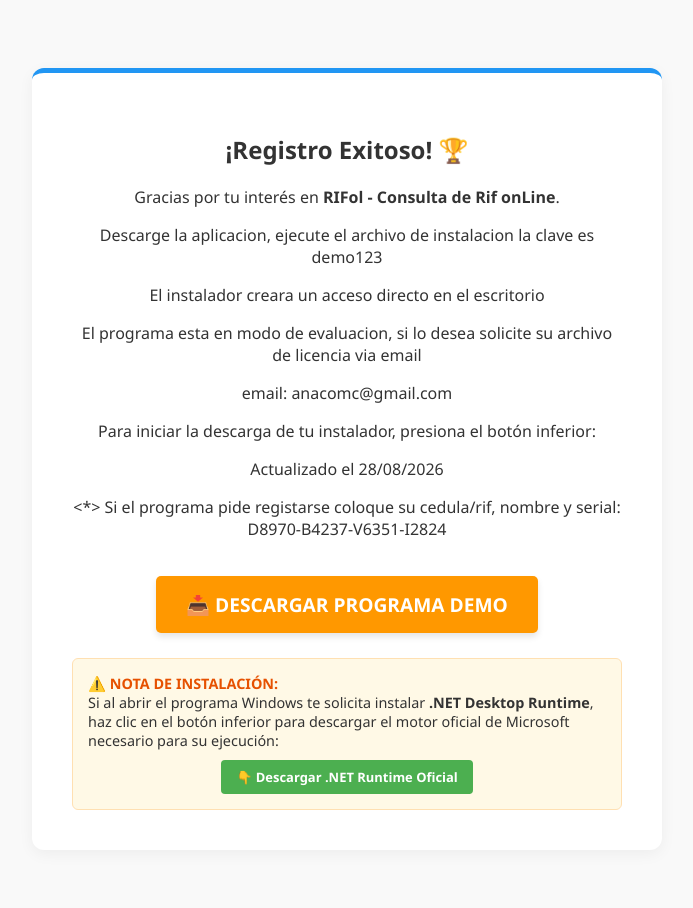
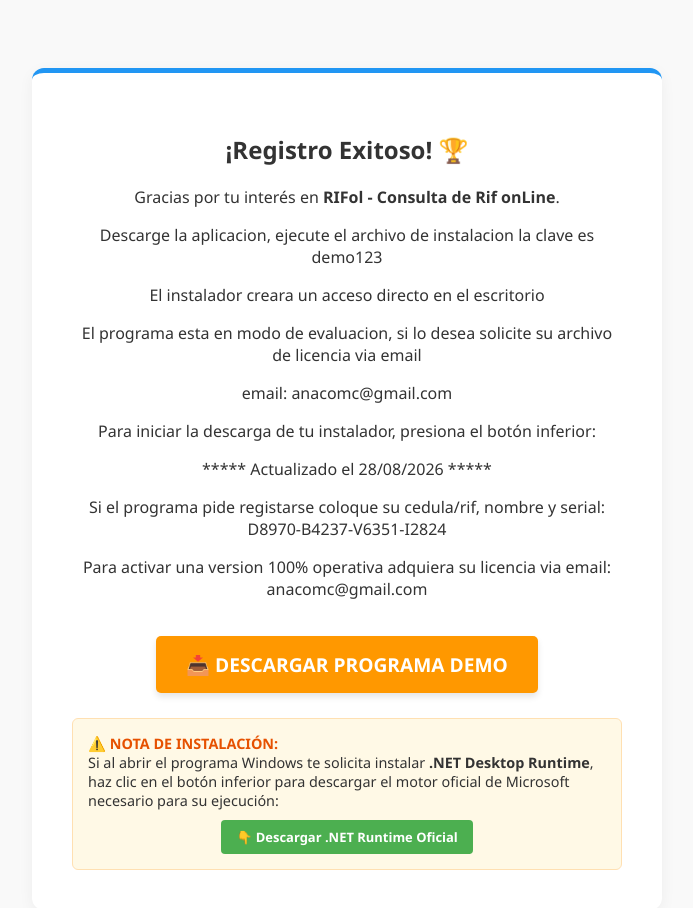
Before and after one commit to anacomc/mi-vitrina-captcha, a website: page gracias.html in a window 1280 px wide. Shown: the whole page, without its empty margins (293-986 px from the left). Drawn offline with Linux system fonts and the light colour scheme.

Commit message:
Revise update notice and add licensing details
Updated the update notice and added a licensing information paragraph.

```diff
--- a/gracias.html
+++ b/gracias.html
@@ -21,8 +21,9 @@
         <p>email: anacomc@gmail.com</p>
 
         <p>Para iniciar la descarga de tu instalador, presiona el botón inferior:</p>
-        <p style="text-align: center;">Actualizado el 28/08/2026</p>
-        <*> Si el programa pide registarse coloque su cedula/rif, nombre y serial: D8970-B4237-V6351-I2824</p>
+        <p style="text-align: center;">***** Actualizado el 28/08/2026 *****</p>
+        <p> Si el programa pide registarse coloque su cedula/rif, nombre y serial: D8970-B4237-V6351-I2824</p>
+        <p> Para activar una version 100% operativa adquiera su licencia via email: anacomc@gmail.com</p>
         <a href="/ejecutar-descarga-segura" class="btn-descarga-real">📥 DESCARGAR PROGRAMA DEMO </a>
 
         <div style="background-color: #fff9e6; border: 1px solid #ffe0b2; padding: 15px; border-radius: 6px; text-align: left; margin-top: 25px; font-size: 0.9em;">
```
